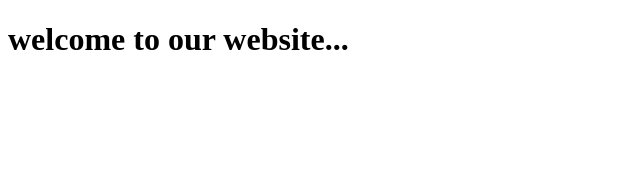
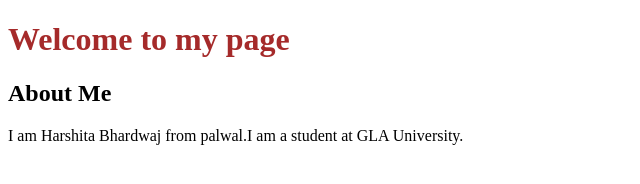
Before and after one commit to harshitabhardwaj16/web_1, a plain HTML site: page index.html in a window 1280 px wide. Shown: the whole page, without its empty margins (0-640 px from the left). Drawn offline with Linux system fonts and the light colour scheme.

Commit message:
modified title and heading

```diff
--- a/index.html
+++ b/index.html
@@ -3,9 +3,11 @@
 <head>
     <meta charset="UTF-8">
     <meta name="viewport" content="width=device-width, initial-scale=1.0">
-    <title>Play with Filters</title>
+    <title>Assignment-1</title>
 </head>
 <body>
-   <h1>welcome to our website...</h1>
+   <h1 style="color: brown;">Welcome to my page</h1>
+   <h2>About Me</h2>
+   <p>I am Harshita Bhardwaj from palwal.I am a student at GLA University.</p>
 </body>
 </html>
```
